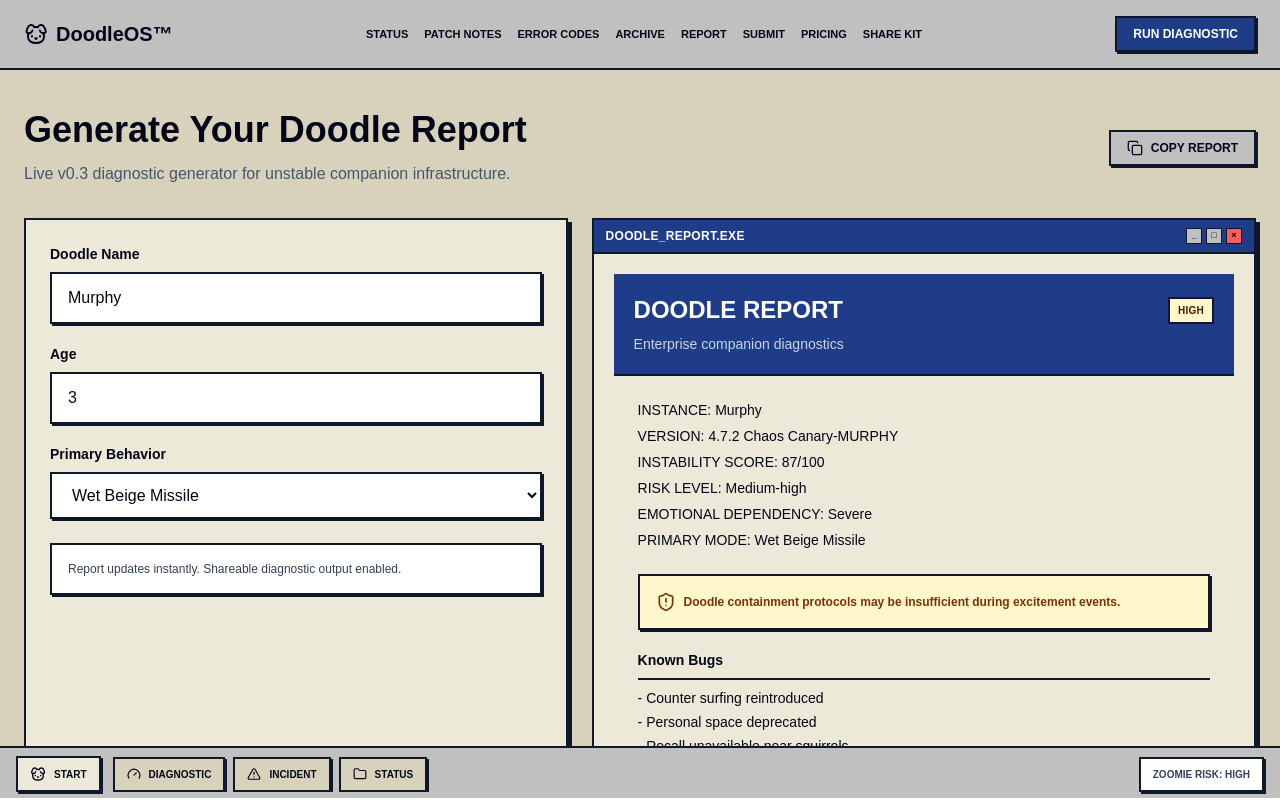
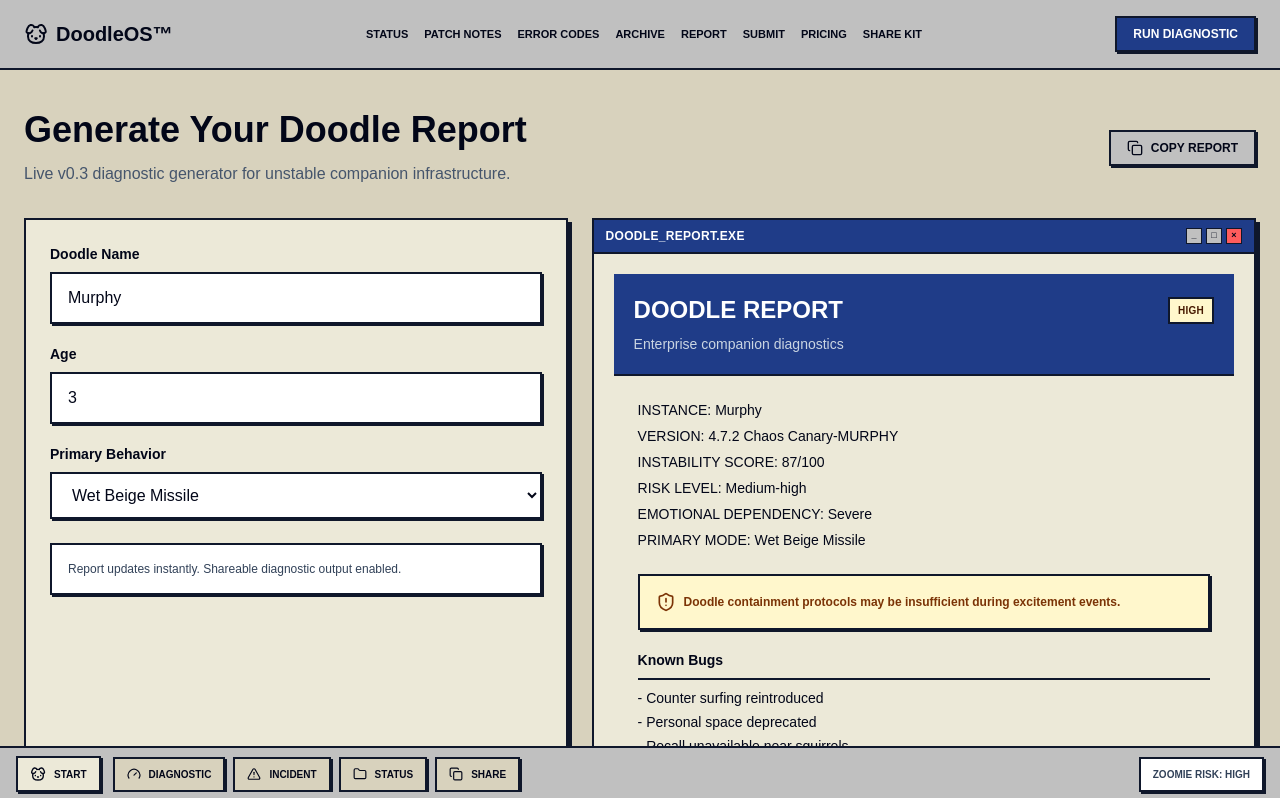
Before and after one commit to zacharymplace/doodleos-web, a Next.js app: page /report in a window 1280 px wide. Shown: the top 800 px of the page. Built offline with nearby package versions, Linux system fonts and the light colour scheme.

Commit message:
Add share kit shortcut to Start Bar

```diff
--- a/src/components/doodlenet95/StartBar.tsx
+++ b/src/components/doodlenet95/StartBar.tsx
@@ -1,10 +1,11 @@
 import Link from "next/link";
-import { Dog, Folder, Gauge, TriangleAlert } from "lucide-react";
+import { Copy, Dog, Folder, Gauge, TriangleAlert } from "lucide-react";
 
 const shortcuts = [
   { href: "/report", label: "Diagnostic", icon: Gauge },
   { href: "/submit-incident", label: "Incident", icon: TriangleAlert },
   { href: "/status", label: "Status", icon: Folder },
+  { href: "/share-kit", label: "Share", icon: Copy },
 ];
 
 export function StartBar() {
```
